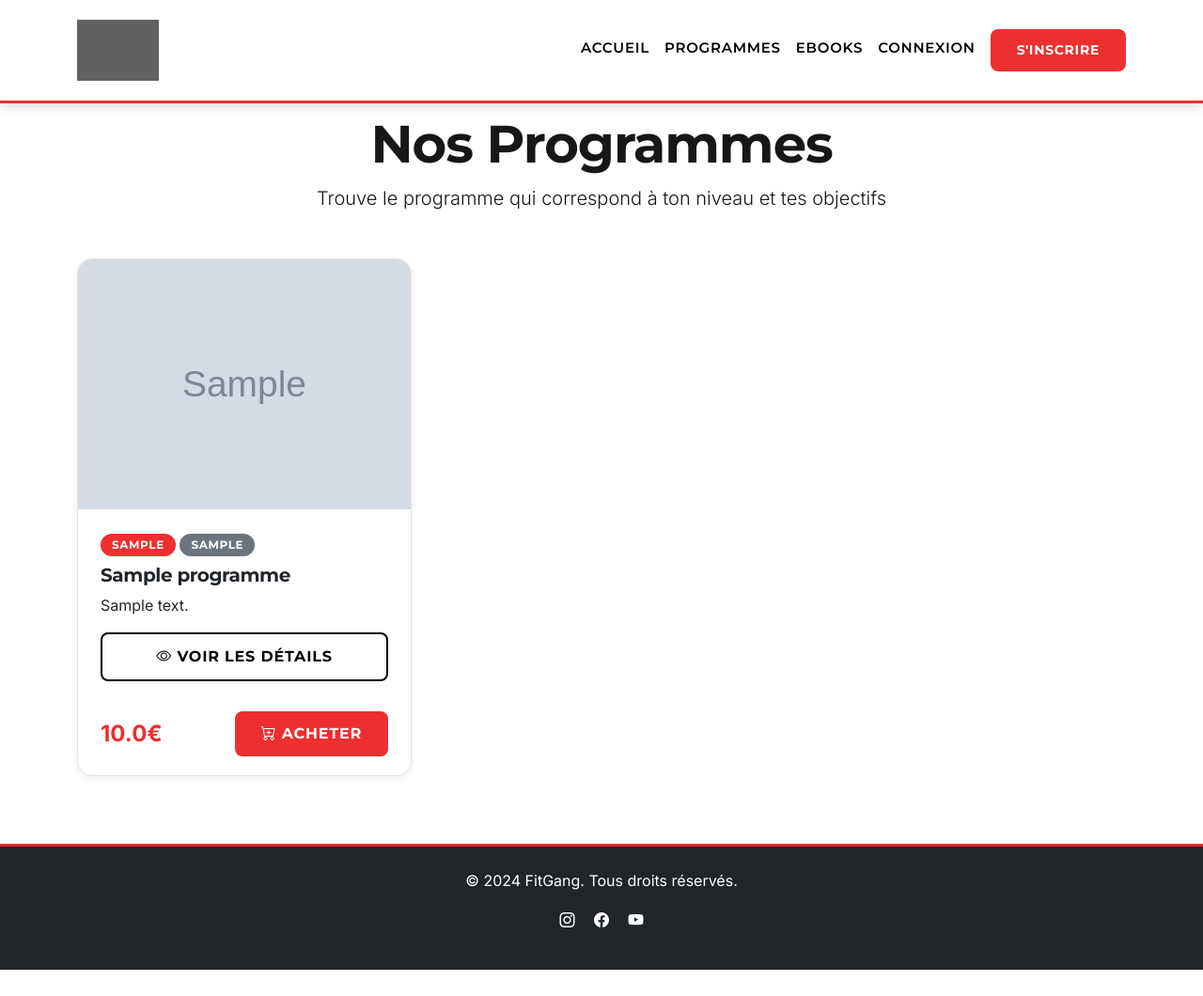
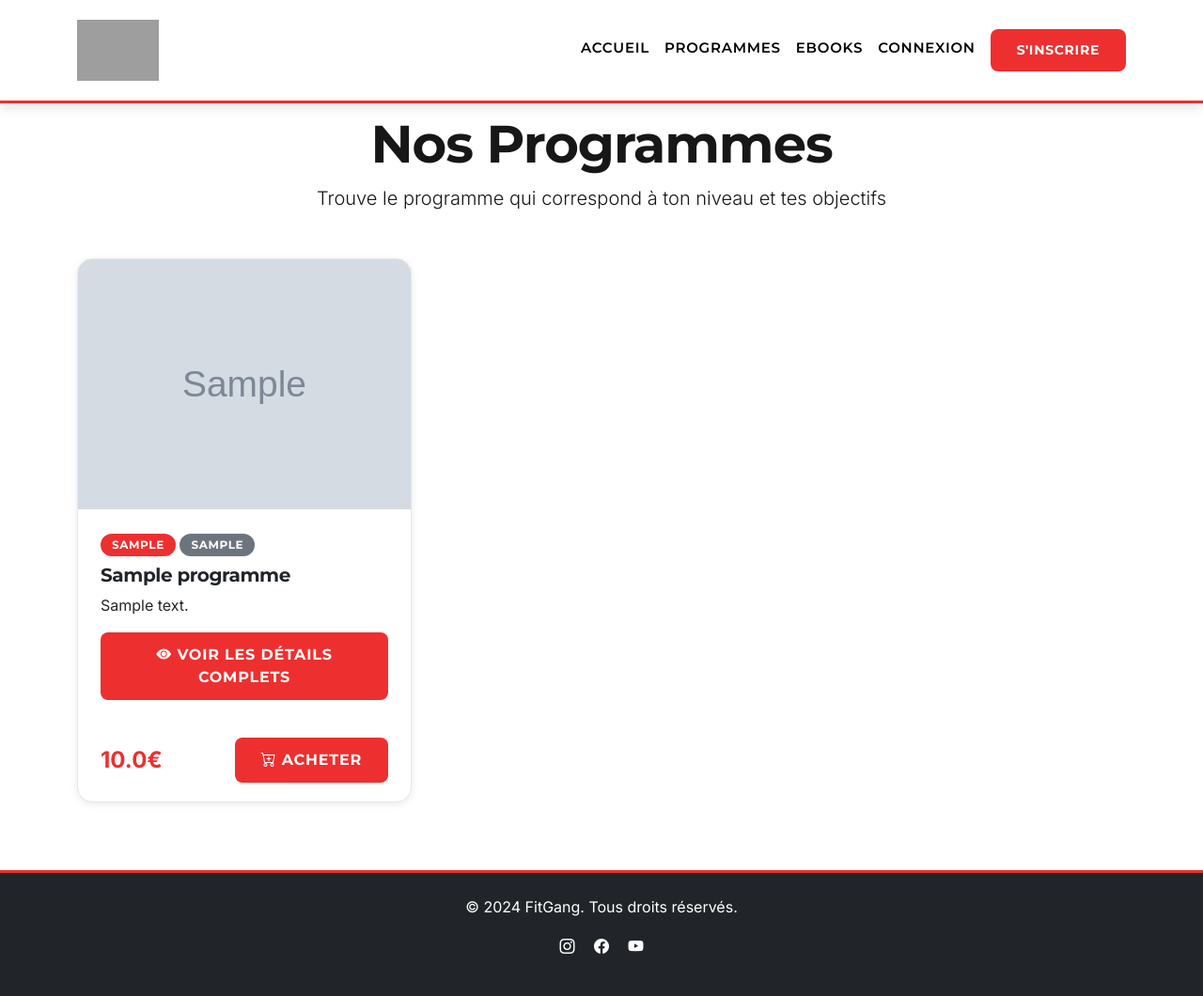
Before and after one commit to max0067/fitgang, a Flask app: page /programmes in a window 1280 px wide. Shown: the whole page at 94% size. Before the commit the page ends 1032 px from the top, so only its background shows below. Run offline with Flask 2, Linux system fonts and the light colour scheme; tables that the repository leaves empty hold one stand-in row (values such as "Sample post"); grey boxes marked "Sample" are stand-in pictures; grey boxes are pictures that could not be loaded.

Commit message:
Fix logo + bouton détails plus visible

```diff
--- a/app/static/css/style.css
+++ b/app/static/css/style.css
@@ -702,12 +702,11 @@ h1, h2, h3, h4, h5, h6 {
 .navbar-brand img {
     height: 65px;
     transition: var(--transition);
-    /* Invert logo colors for white background */
-    filter: invert(1);
+    /* Pas de filtre - logo original */
 }
 
 .navbar-brand:hover img {
-    filter: invert(1) brightness(0.8);
+    opacity: 0.8;
 }
 
 .nav-link {
--- a/app/templates/programmes.html
+++ b/app/templates/programmes.html
@@ -29,8 +29,8 @@
                     </div>
                     <h5 class="card-title fw-bold">{{ programme.titre }}</h5>
                     <p class="card-text">{{ programme.description }}</p>
-                    <a href="{{ url_for('main.programme_detail', id=programme.id) }}" class="btn btn-outline-dark w-100 mb-2">
-                        <i class="bi bi-eye"></i> Voir les détails
+                    <a href="{{ url_for('main.programme_detail', id=programme.id) }}" class="btn btn-danger w-100 mb-3">
+                        <i class="bi bi-eye-fill"></i> VOIR LES DÉTAILS COMPLETS
                     </a>
                 </div>
                 <div class="card-footer bg-transparent border-0 pt-0">
```
